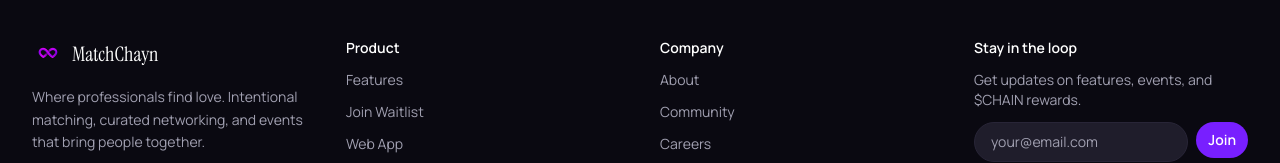
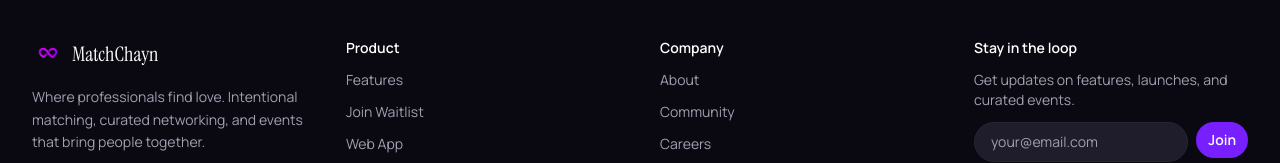
Before and after one commit to Heritage-Isaac/matchchayn-landing-page, a React (Vite) app: page / in a window 1280 px wide. Shown: the part 3880-4043 px from the top of the page. Built offline with nearby package versions, Linux system fonts and the light colour scheme; the HTML template or start-up script is replaced by a standard one.

Commit message:
Changes
Co-authored-by: Ray-the-Ui-guy <120266896+Ray-the-Ui-guy@users.noreply.github.com>

```diff
--- a/src/components/Footer.tsx
+++ b/src/components/Footer.tsx
@@ -57,7 +57,7 @@ const Footer = () => {
           {/* Newsletter */}
           <div className="space-y-3">
             <h4 className="font-heading font-semibold text-sm text-foreground">Stay in the loop</h4>
-            <p className="text-sm text-muted-foreground">Get updates on features, events, and $CHAIN rewards.</p>
+            <p className="text-sm text-muted-foreground">Get updates on features, launches, and curated events.</p>
             <div className="flex gap-2">
               <input
                 type="email"
```
